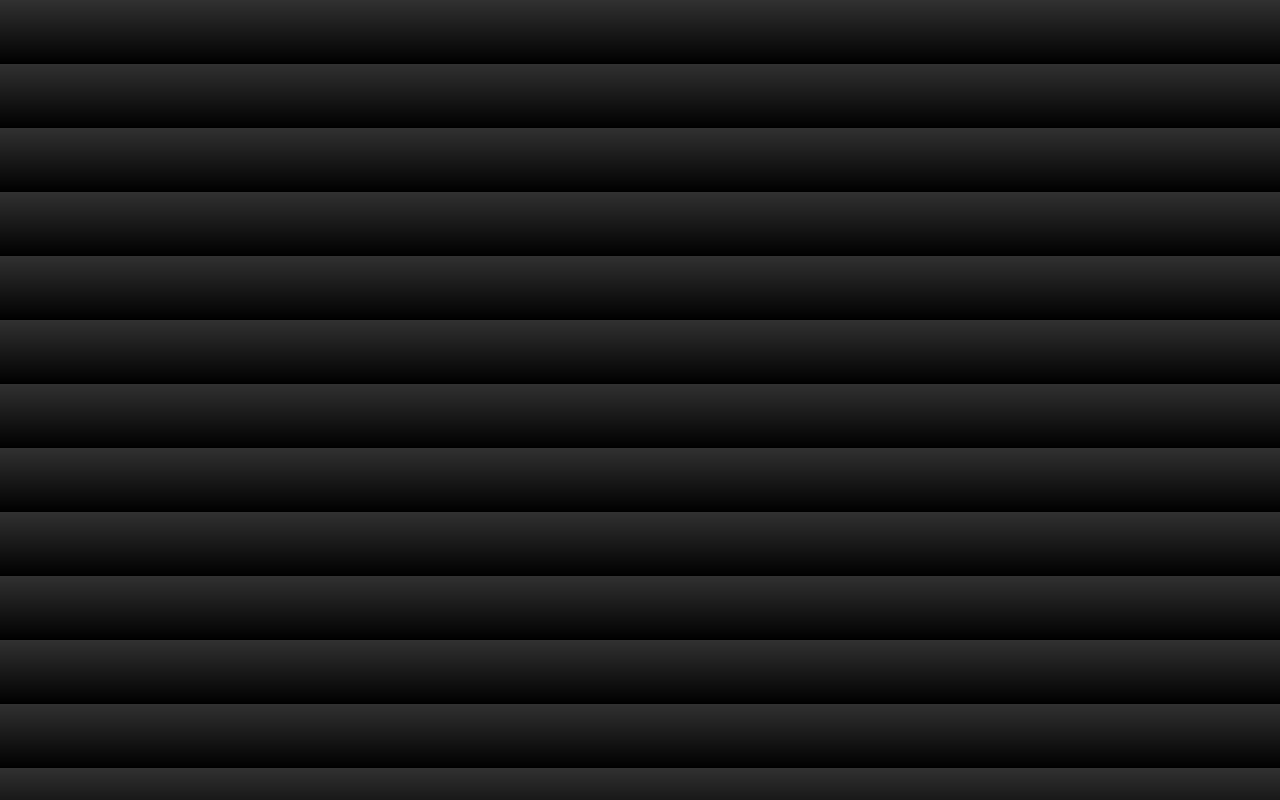
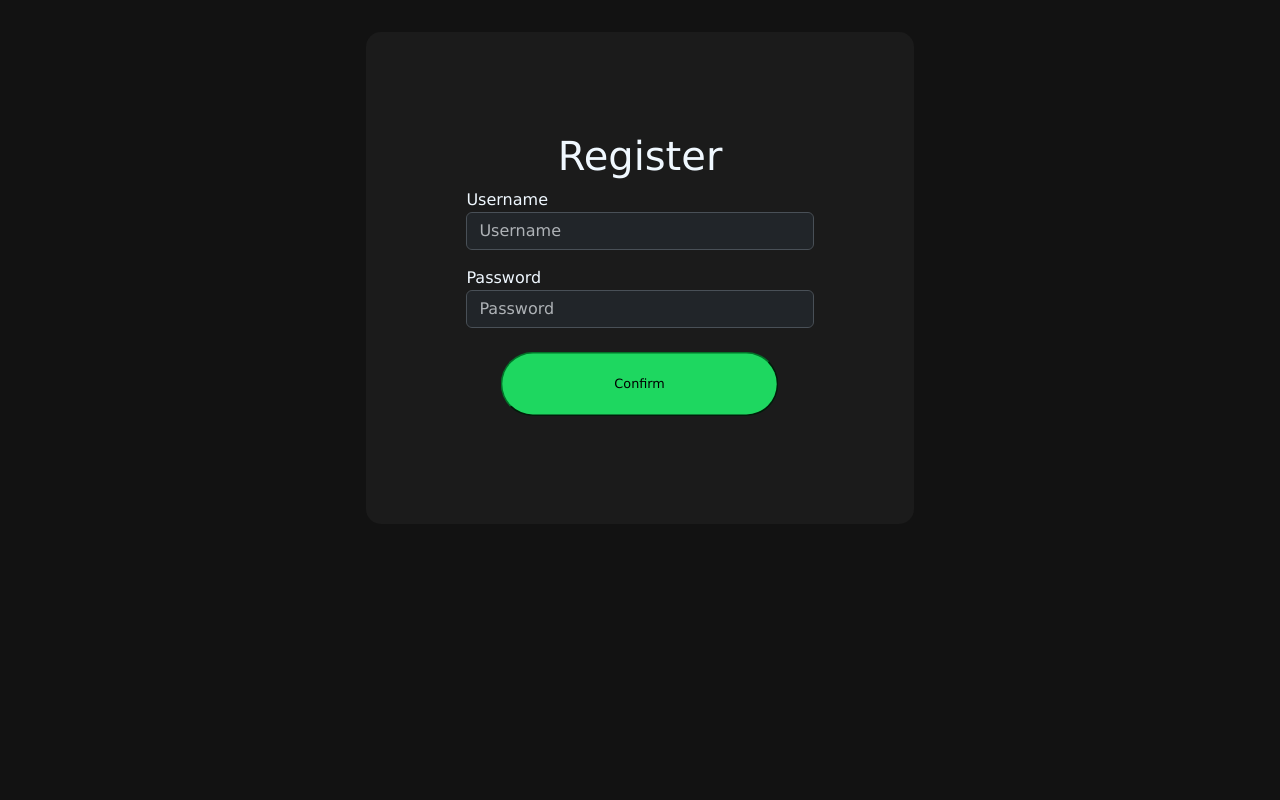
Before and after one commit to RevatureProject2MusicSharing/project2Frontend, a React (Vite) app: page /register in a window 1280 px wide. Built offline with nearby package versions, Linux system fonts and the light colour scheme.

Commit message:
finished login skeleton

```diff
--- a/src/Components/Login/Login.css
+++ b/src/Components/Login/Login.css
@@ -8,7 +8,7 @@
     flex-direction: column;
     font-family:Verdana, Geneva, Tahoma, sans-serif;
     width:45%;
-    margin-bottom: 115px;
+
 
 }
 .LoginText{
@@ -38,7 +38,9 @@
     scale:.8
 }
 #indexBody{
-    background: linear-gradient(rgba(0, 0, 0, 0.808) 0%, rgb(0, 0, 0) 100%)
+    background: linear-gradient(rgba(0, 0, 0, 0.808) 0%, rgb(0, 0, 0) 100%);
+    height:100vh;
+
   }
 button:hover{
     border-color:rgb(175, 236, 193);
--- /dev/null
+++ b/src/Components/Login/Register/Register.css
@@ -0,0 +1,15 @@
+.container{
+    display:flex;
+    flex-direction: column;
+    background-color:#1b1b1b;
+    border-radius: 15px;
+    padding:100px;
+    width:45%;
+    font-family:Verdana, Geneva, Tahoma, sans-serif;
+    color:aliceblue;
+
+}
+#indexBody{
+    height:100vh;
+    background:#121212;
+}
--- a/src/Components/Login/Register/Register.tsx
+++ b/src/Components/Login/Register/Register.tsx
@@ -1,20 +1,80 @@
+import axios from "axios"
+import { useState } from "react"
+import { Container, Form, Row } from "react-bootstrap"
+import "./Register.css"
+import { motion } from "motion/react"
+import { RegisterSuccess } from "./RegisterSuccess"
+
 export const Register:React.FC = () => {
 
+    //state variable for axios post request
+    const[user,setUser] = useState({
+        username:"",
+        password:""
+    })
 
+    //state variable to do conditional rendering on successful registration
+    const[isRegistered, setIsRegistered] = useState(false);
 
+    //stores text in form fields in user state variable
+    const storeValues = (input: any) => {
 
+        const name = input.target.name
+        const value = input.target.value
 
+        setUser((user) => ({...user, [name]:value}))
+
+    }
+
+    const register = async () => {
+
+        //TODO: check if username is already exists in DB before sending post request.
+
+        //post request for registering user
+        const response = await axios.post("http://localhost:8080/users", user)
+        .then(() => {setIsRegistered(true)}) //on successful post request change state of isRegistered
+        .catch((error) => {alert("Failed! " + error.message)})
+    }
 
 
     return(
 
-        <>
-
-
-
-        </>
-
-
+        <Container>
+            {/* When isRegistered is true it will display RegisterSuccess component.
+                When false it will render username/password form. */}
+            {isRegistered ? (
+                <RegisterSuccess />
+            ): (
+            <><Form>
+                        <h1>Register</h1>
+                        <Form.Group>
+                            <Form.Label className="LoginLabel mb-0">Username</Form.Label>
+                            <Form.Control className="mb-3"
+                                type="text"
+                                placeholder="Username"
+                                data-bs-theme="dark"
+                                name="username"
+                                onChange={storeValues} />
+                        </Form.Group>
+                        <Form.Group>
+                            <Form.Label className="LoginLabel mb-0">Password</Form.Label>
+                            <Form.Control className="mb-3"
+                                type="password"
+                                placeholder="Password"
+                                data-bs-theme="dark"
+                                name="password"
+                                onChange={storeValues} />
+                        </Form.Group>
+                        </Form>
+                        <motion.button
+                        className="box"
+                        whileHover={{ scale: 1.1 }}
+                        whileTap={{ scale: 0.9 }}
+                        transition={{ type: "spring", stiffness: 400, damping: 10 }}
+                        onClick={register}
+                        >Confirm</motion.button></>
+            )}
+        </Container>
 
     )
 }
--- /dev/null
+++ b/src/Components/Login/Register/RegisterSuccess.tsx
@@ -0,0 +1,33 @@
+import { motion } from "motion/react"
+import { useNavigate } from "react-router-dom";
+
+export const RegisterSuccess:React.FC = () => {
+
+
+    const navigate = useNavigate()
+
+
+
+    return(
+
+
+    <>
+    {/*Will display on successful registration. Has motion button for redirecting back to login page.*/}
+
+    <h3>Registration success.</h3>
+    <h4>You are logged out.</h4>
+    <motion.button
+        className="box"
+        whileHover={{ scale: 1.1 }}
+        whileTap={{ scale: 0.9 }}
+        transition={{ type: "spring", stiffness: 400, damping: 10 }}
+        onClick={() => navigate("/login")}
+        >Log In</motion.button>
+    </>
+
+
+
+
+
+    )
+}
```
